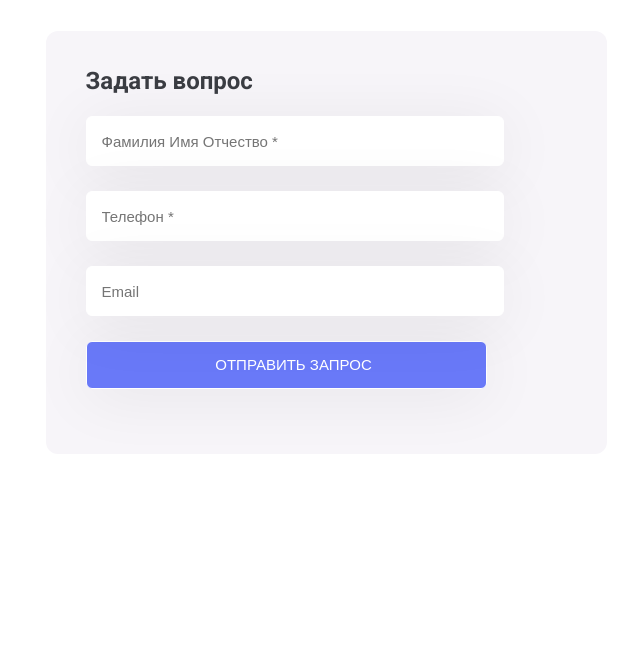
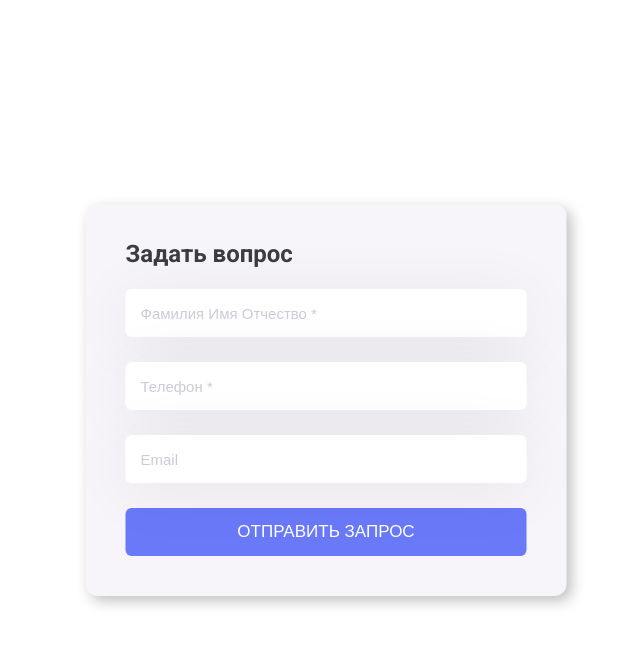
Before and after one commit to Ugrinov/DS_Academy, a plain HTML site: page index.html in a window 1280 px wide. Shown: the whole page, without its empty margins (314-954 px from the left). Drawn offline with Linux system fonts and the light colour scheme.

Commit message:
Improved css and add html patterns

```diff
--- a/index.html
+++ b/index.html
@@ -1,5 +1,5 @@
 <!DOCTYPE html>
-<html lang="en">
+<html lang="ru">
   <head>
     <meta charset="UTF-8" />
     <meta http-equiv="X-UA-Compatible" content="IE=edge" />
@@ -13,18 +13,18 @@
     <header>
     </header>
     <main>
-      <form class="form" action="https://digital-spectr.com/ac/academy.php" method="post">
-        <h2 class="form-title">
+      <form class="form" action="https://60376bfd5435040017722533.mockapi.io/form" method="post">
+        <h2 class="form__title">
           Задать вопрос
         </h2>
         <div class="form__line">
-          <input placeholder="Фамилия Имя Отчество *" type="text" class="form__input">
+          <input type="text" name="name" class="form__input" placeholder="Фамилия Имя Отчество *" pattern="^[А-Яа-яЁё\s-]+$" required>
         </div>
         <div class="form__line">
-          <input placeholder="Телефон *" type="tel" class="form__input">
+          <input type="tel" name="phone" class="form__input" placeholder="Телефон *" pattern="^[0-9\s+-]+$" required>
         </div>
         <div class="form__line">
-          <input placeholder="Email" type="email" class="form__input">
+          <input type="email" name="email" class="form__input" placeholder="Email" required>
         </div>
         <div class="form__line">
           <input type="submit" class="form__button button" value="Отправить запрос">
--- a/style/style.css
+++ b/style/style.css
@@ -3,51 +3,75 @@
     padding: 0;
 }
 body {
-    font-family: 'Roboto', sans-serif;
+    font-family: Roboto;
+}
+main {
+    position: absolute;
+    top: 50%;
+    left: 50%;
+    -ms-transform: translate(-50%, -50%);
+    transform: translate(-50%, -50%);
 }
 .form {
-    margin: 0 auto;
     width: 481px;
+    height: 392px;
     background: #F7F5F9;
     border-radius: 12px;
-    padding-left: 40px;
-    padding-right: 40px;
-    padding-top: 40px;
-    padding-bottom: 40px;
-    margin-top: 31px;
+    padding: 40px;
+    box-sizing: border-box;
+    box-shadow: rgba(0, 0, 0, 0.25) 5px 5px 14px;
 }
-.form-title {
+.form__title {
     color:#3B3D43;
     font-weight: bold;
     font-size: 24px;
     line-height: 20px;
     margin-bottom: 25px;
 }
-input {
+.form__input {
     font-size: 15px;
     line-height: 20px;
     height: 48px;
-    width: 401px;
+    width: 100%;
+    background: #FFFFFF;
+    border: none;
+    padding-left: 15px;
+    padding-right: 35.13px;
+    padding-top: 14px;
+    padding-bottom: 14px;
+    border-radius: 6px;
+    outline: 0;
+    outline-offset: 0;
+    box-shadow: 0px 7px 64px rgba(0, 0, 0, 0.07);
+    box-sizing: border-box;
+}
+
+input::placeholder {
     color: #D0C9D6;
-    background: #FFFFFF;
-    border: 1px solid #FFFFFF;
-    box-shadow: 0px 7px 64px rgba(0, 0, 0, 0.07);
-    border-radius: 6px;
-    padding-left: 15px;
+}
+input:focus  {
+    border: 1px solid #854FC8;
 }
 .form__line {
     margin-bottom: 25px;
 }
 
 .form__button {
-    display: block;
+    display: flex;
+    justify-content: center;
+    width: 100%;
+    border: none;
     height: 48px;
     background: #6979F8;
     border-radius: 6px;
     color: #FFFFFF;
+    border: 0px;
     text-transform: uppercase;
+    font-style: normal;
+    font-weight: normal;
+    font-size: 17px;
+    line-height: 22px;
+    outline: 0;
+    outline-offset: 0;
+    box-sizing: border-box;
 }
-
-input:focus {
-    border: 1px solid #854FC8;
-}
```
